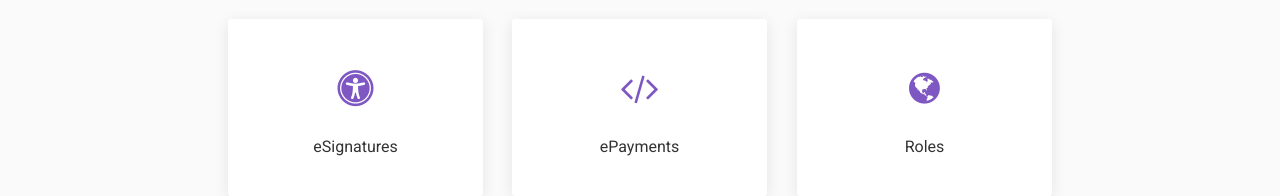
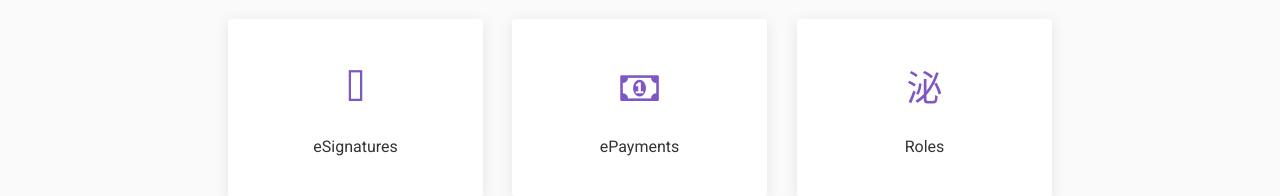
Before and after one commit to sallen-docs/sertifidocs.github.io, a plain HTML site: page index.html in a window 1280 px wide. Shown: the part 511-707 px from the top of the page. Drawn offline with nearby package versions, Linux system fonts and the light colour scheme.

Commit message:
css icon updates

```diff
--- a/css/5ed812b1d0de0.css
+++ b/css/5ed812b1d0de0.css
@@ -15,3 +15,15 @@
 .featured-content-label {
 	display: none;
 }
+
+.cat-panel-1:before{
+    content: "\f304";
+}
+
+.cat-panel-2:before{
+    content: "\f0d6";
+}
+
+.cat-panel-3:before{
+    content: "\f968";
+}
```
Also changed, not shown: 1 other file.
